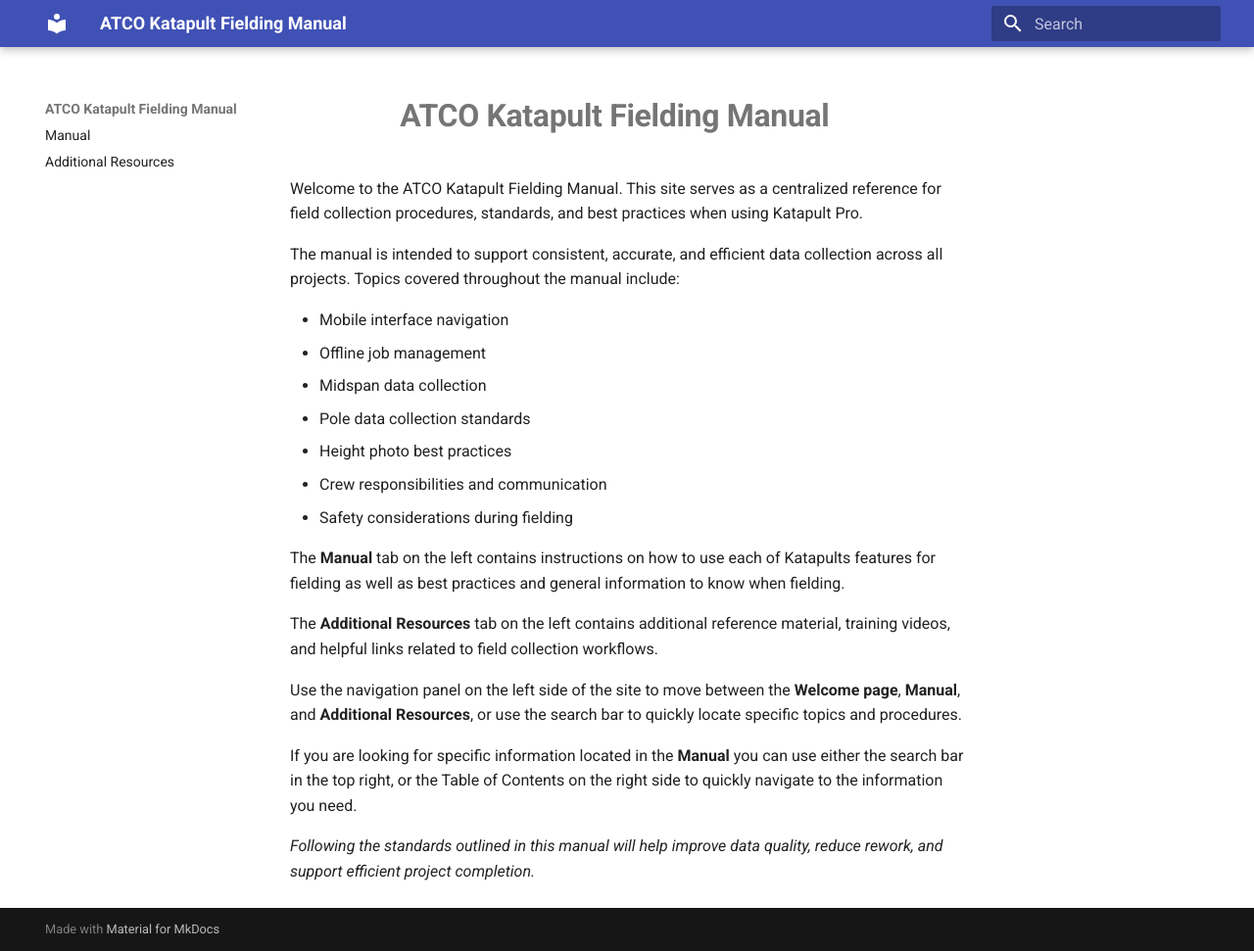
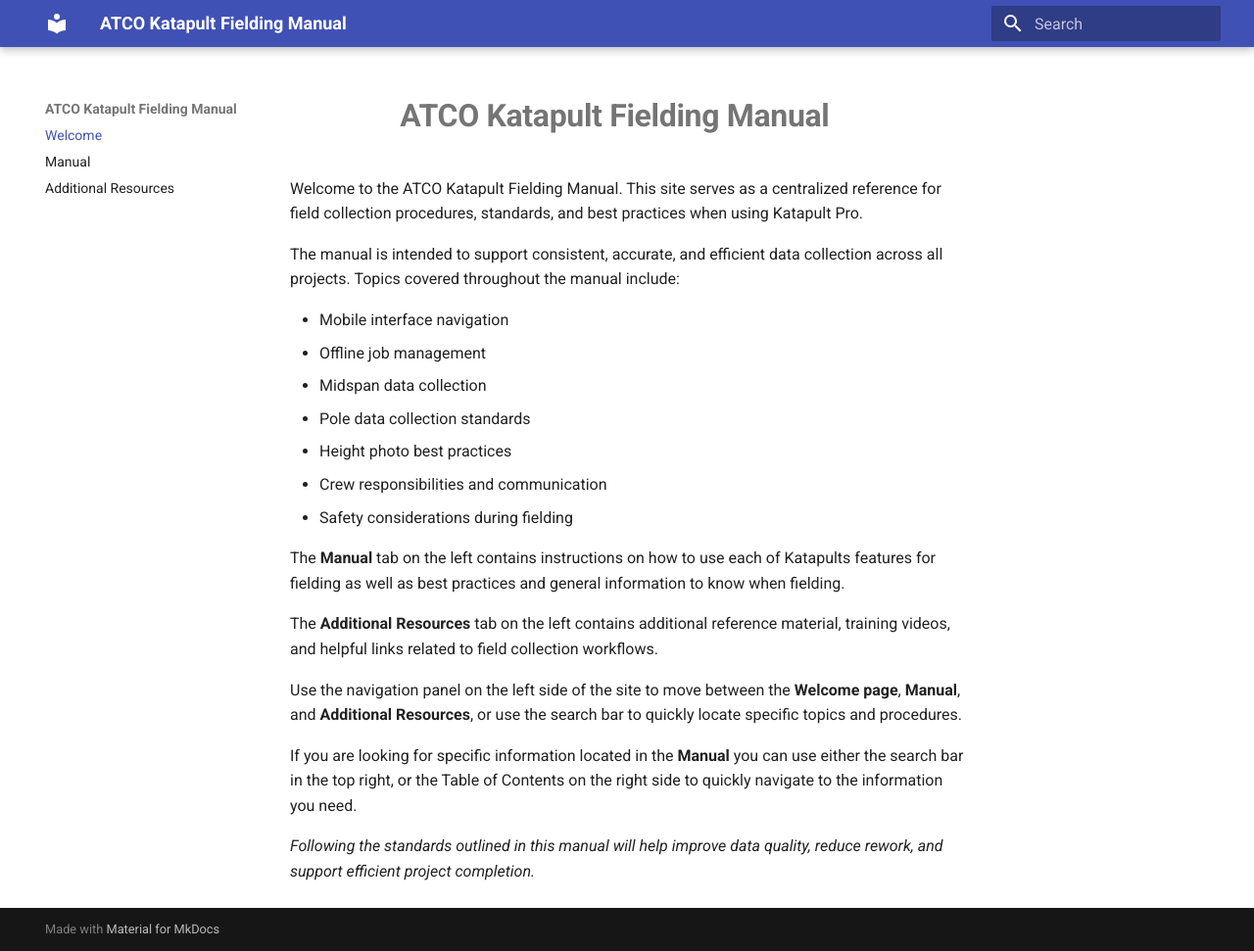
Before and after one commit to ATCO-GIS/ATCO-Katapult-Fielding-Manual, an MkDocs documentation site: the page built from docs/Welcome.md, in a window 1280 px wide and 971 px high. Shown: the whole window at 98% size. Built offline with MkDocs 1.6.1 and Material for MkDocs 9.7.7, drawn with Linux system fonts in a browser that asks for light colours.

Commit message:
Update navigation structure in mkdocs.yml

```diff
--- a/mkdocs.yml
+++ b/mkdocs.yml
@@ -22,5 +22,6 @@
   - stylesheets/extra.css
 
 nav:
+  - Welcome: Welcome.md
   - Manual: index.md
   - Additional Resources: fielding resources.md
```
